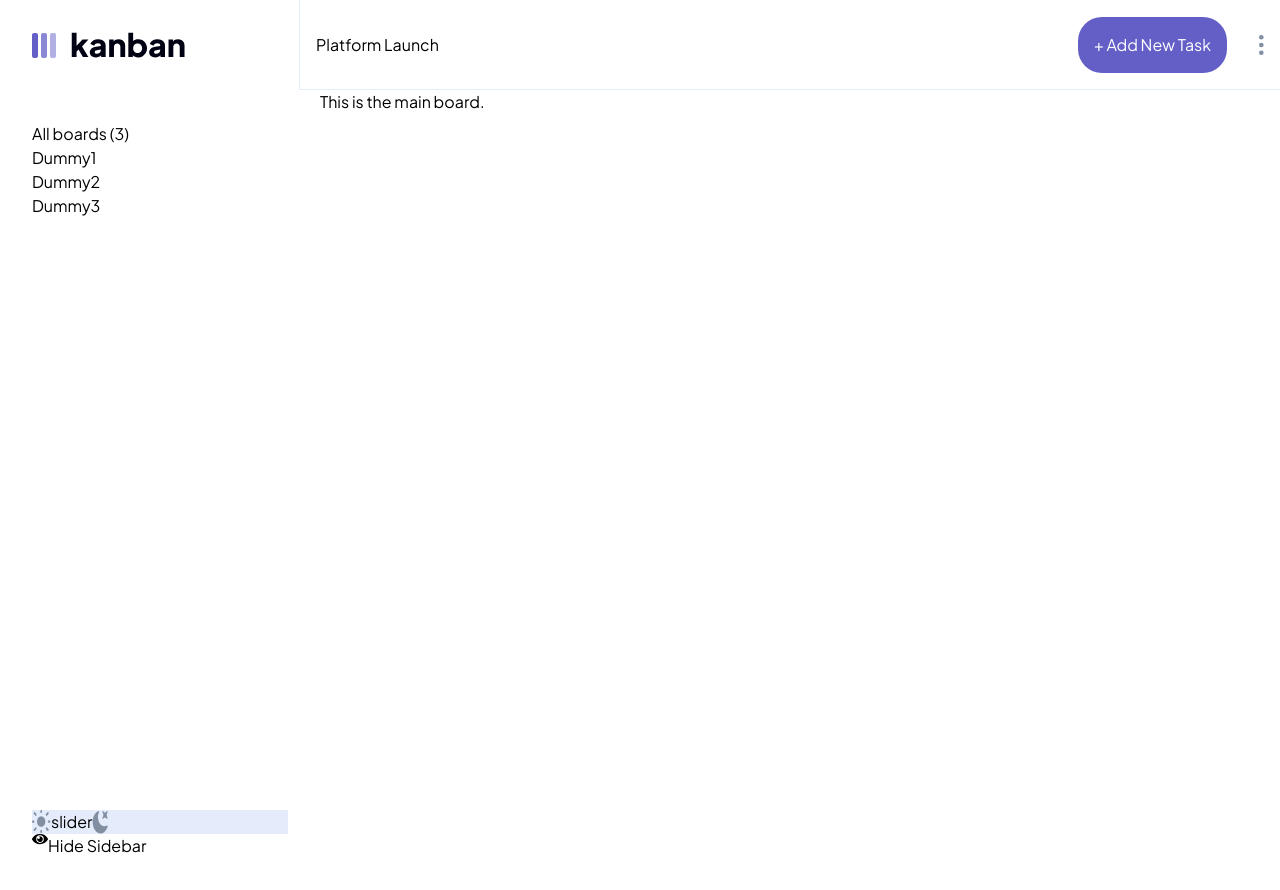
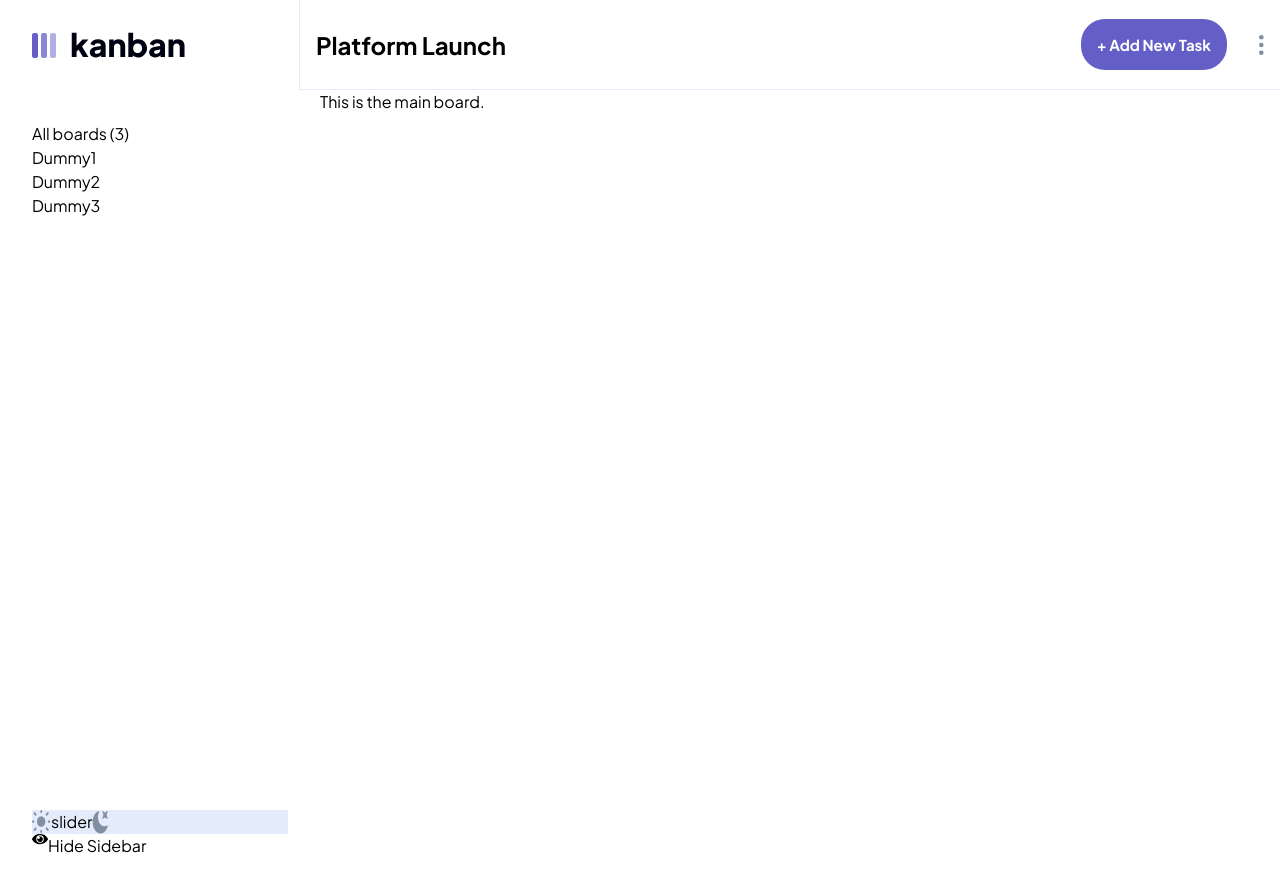
Before and after one commit to lemreyes/kanban, a Next.js app: page / in a window 1280 px wide. Built offline with nearby package versions, Linux system fonts and the light colour scheme.

Commit message:
change font to themes

```diff
--- a/src/app/Components/Header.tsx
+++ b/src/app/Components/Header.tsx
@@ -11,9 +11,9 @@ export default function Header() {
         <Image src={logo_light} alt="logo" />
       </div>
       <div className="flex flex-row justify-between items-center w-full border-b border-linesLight p-4">
-        <h1 className="text-2xl font-bold">Platform Launch</h1>
+        <h1 className="text-headingXL font-headingXL leading-headingXL">Platform Launch</h1>
         <div className="flex gap-8">
-          <button className="bg-mainPurple p-4 font-bold text-base text-white rounded-3xl">
+          <button className="bg-mainPurple p-4 font-headingM text-headingM leading-headingM text-white rounded-3xl">
             + Add New Task
           </button>
           <button>
```
